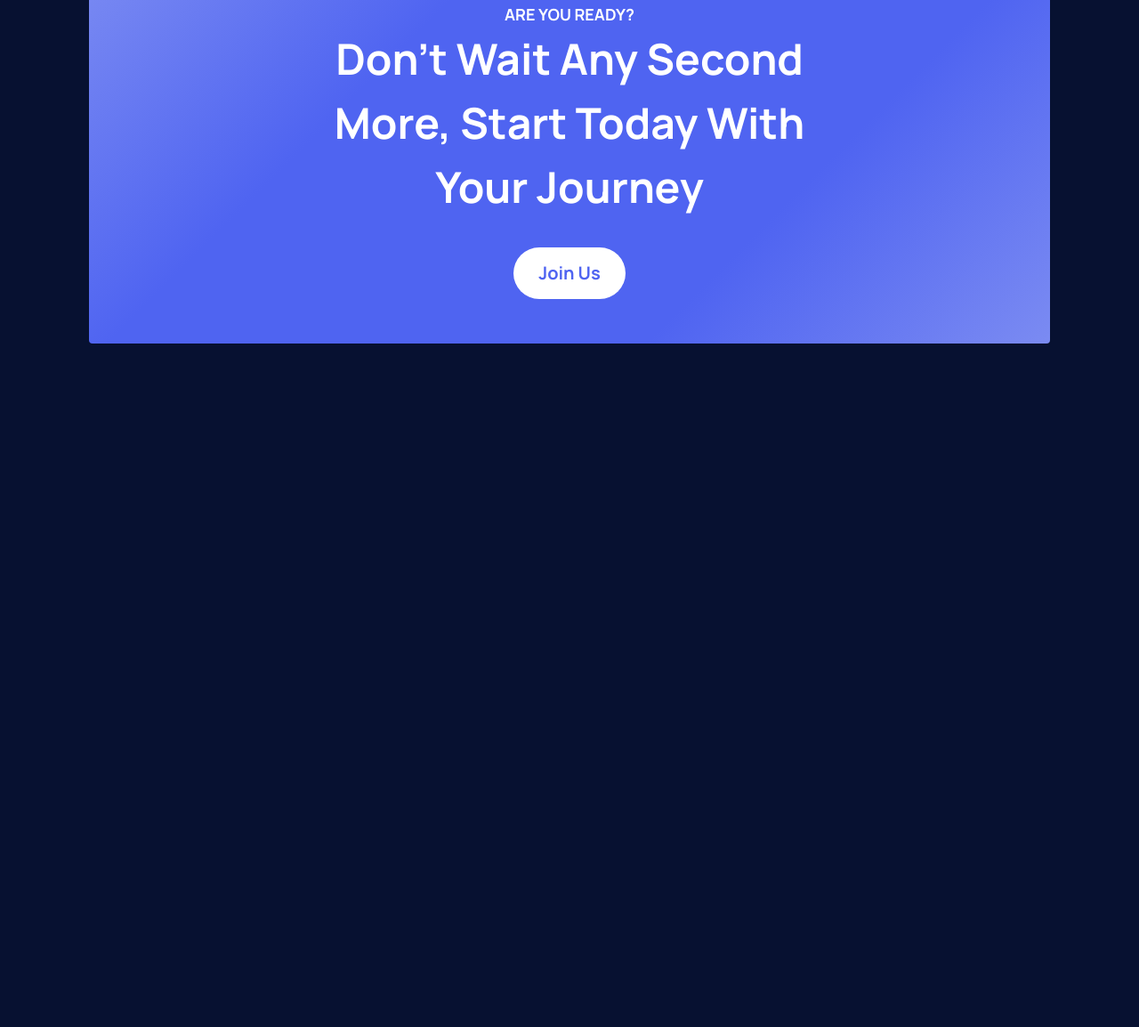
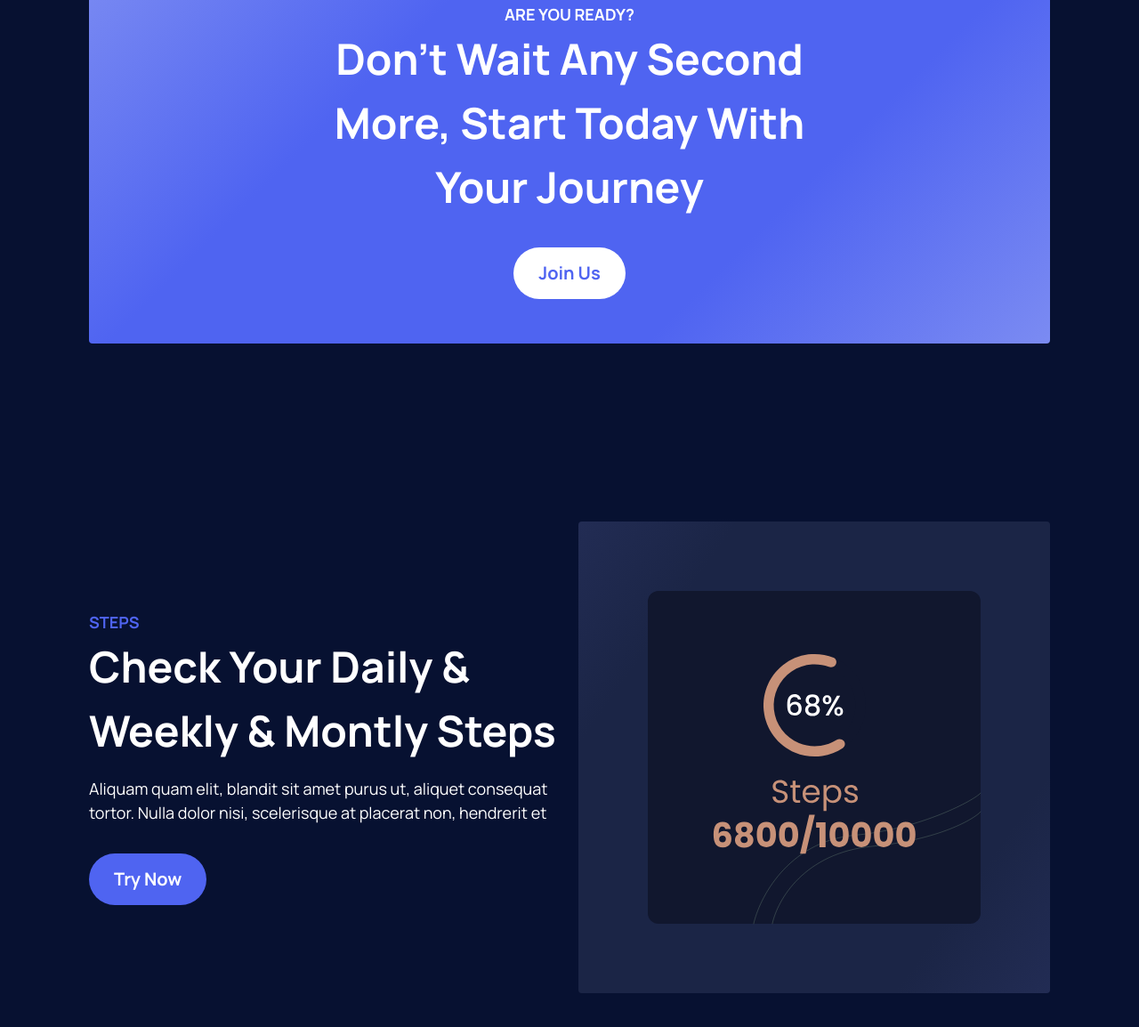
Before and after one commit to rveljko/rln, a website: page src/index.html in a window 1280 px wide. Shown: the part 4178-5332 px from the top of the page at 89% size. Before the commit the page ends 4664 px from the top, so only its background shows below. Drawn offline with nearby package versions, Linux system fonts and the light colour scheme; files that its build step writes are made by us from their sources.

Commit message:
Steps Section

```diff
--- a/src/index.html
+++ b/src/index.html
@@ -167,5 +167,21 @@
             </div>
         </div>
     </div>
+
+    <div class="steps padding">
+        <div class="container">
+            <div class="steps__content flex layout">
+                <div class="steps__text">
+                    <h6 class="steps__label">Steps</h6>
+                    <h2 class="steps__heading">Check your daily & Weekly & Montly steps</h2>
+                    <p class="steps__description">Aliquam quam elit, blandit sit amet purus ut, aliquet consequat tortor. Nulla dolor nisi, scelerisque at placerat non, hendrerit et</p>
+                    <a href="#" class="button">Try now</a>
+                </div>
+                <div class="steps__image">
+                    <img src="./images/steps.svg" alt="" class="steps__picture">
+                </div>
+            </div>
+        </div>
+    </div>
 </body>
 </html>
--- a/src/sass/pages/_index.scss
+++ b/src/sass/pages/_index.scss
@@ -4,3 +4,4 @@
 @forward 'testimonials';
 @forward 'calories';
 @forward 'block';
+@forward 'steps';
--- /dev/null
+++ b/src/sass/pages/_steps.scss
@@ -0,0 +1,6 @@
+@use '../abstracts/' as *;
+
+.steps {
+    background-color: $background-color;
+    width: 100%;
+}
```
